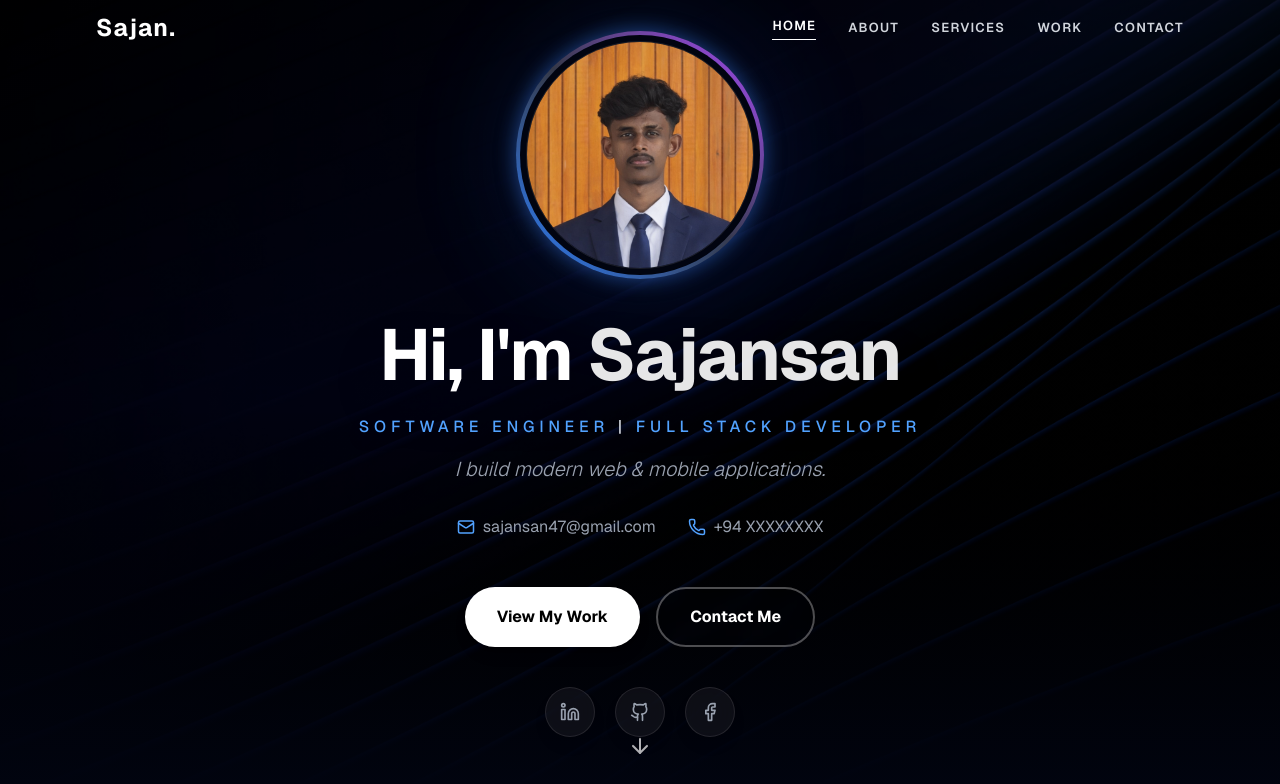
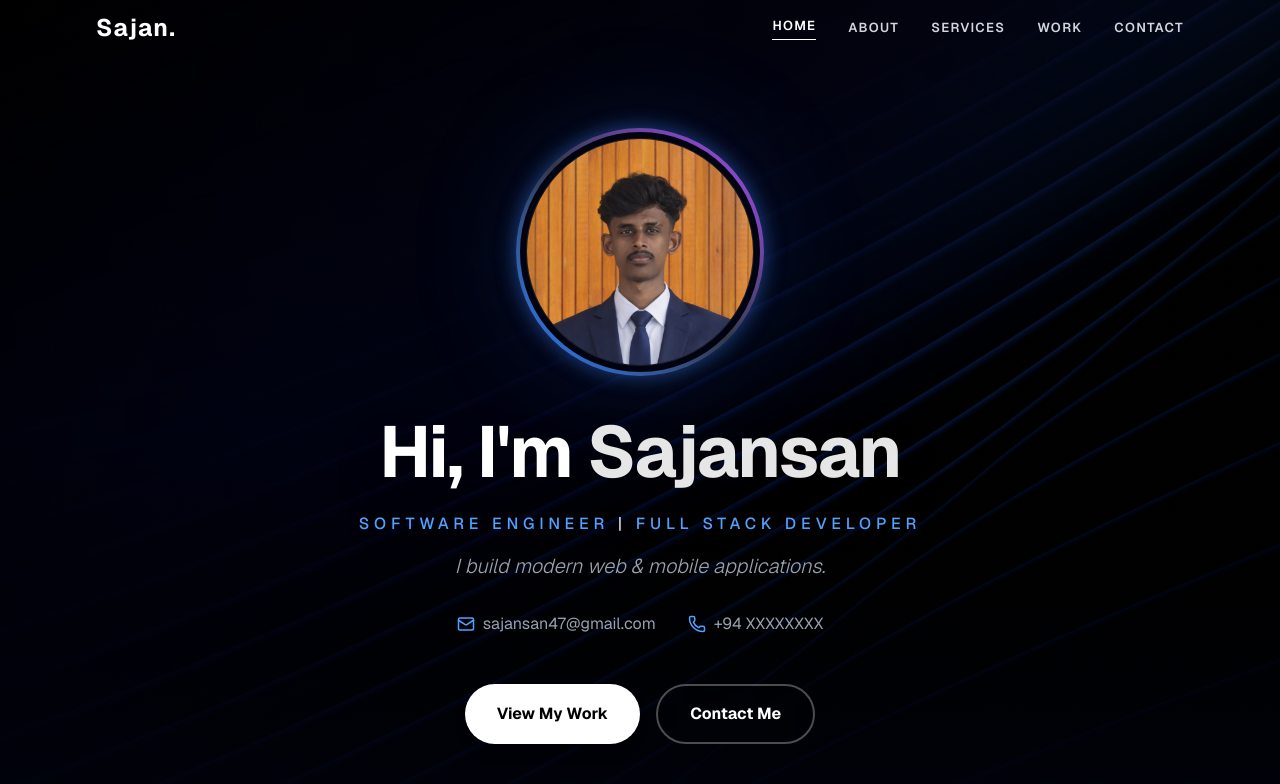
Before and after one commit to Sajansan/my-portfolio-2, a Next.js app: page / in a window 1280 px wide. Shown: the top 784 px of the page. Built offline with nearby package versions, Linux system fonts and the light colour scheme.

Commit message:
Home screen Fix

```diff
--- a/components/Hero.tsx
+++ b/components/Hero.tsx
@@ -34,7 +34,7 @@ export default function Hero() {
       </div>
 
       {/* Hero Content */}
-      <main className="relative z-10 flex-grow flex flex-col items-center justify-center -mt-8 px-4 text-center">
+      <main className="relative z-10 flex-grow flex flex-col items-center justify-center pt-24 sm:pt-32 pb-12 px-4 text-center">
         {/* Profile Picture with soft glow & gradient ring */}
         <motion.div
           initial={{ opacity: 0, scale: 0.8 }}
```
